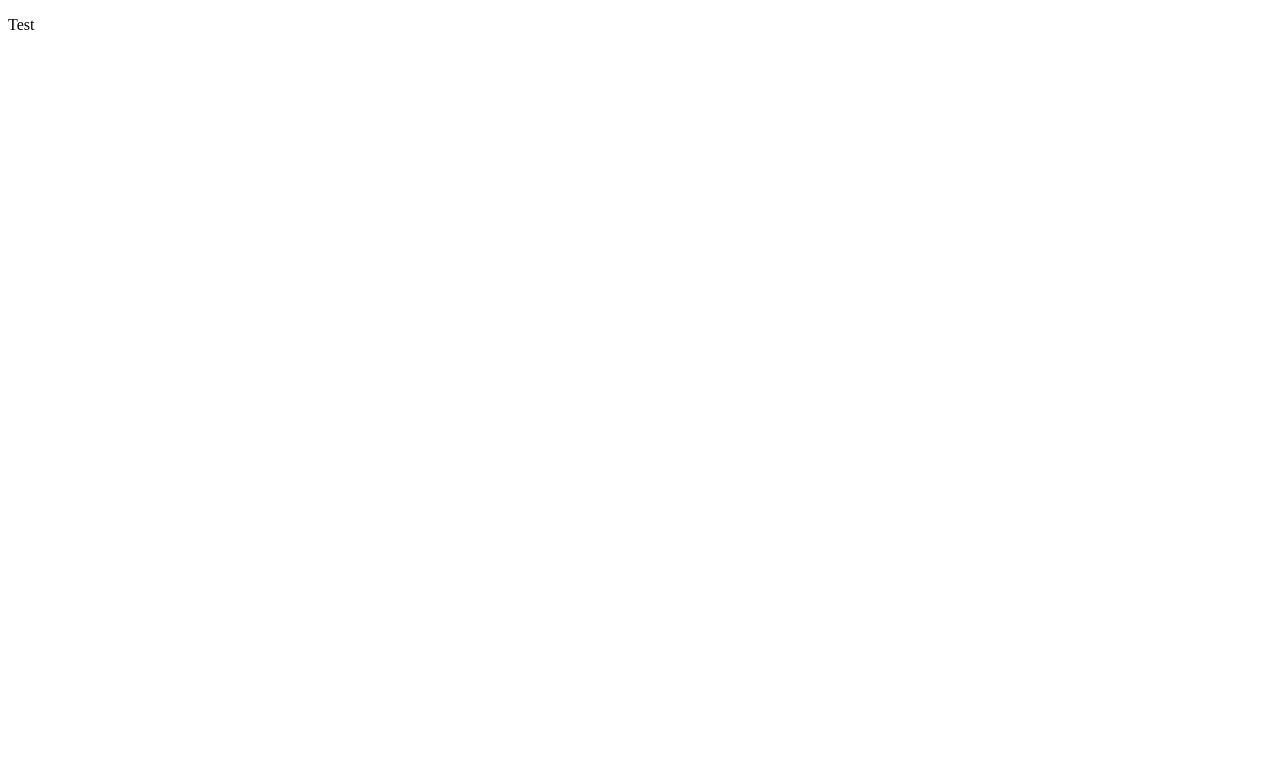
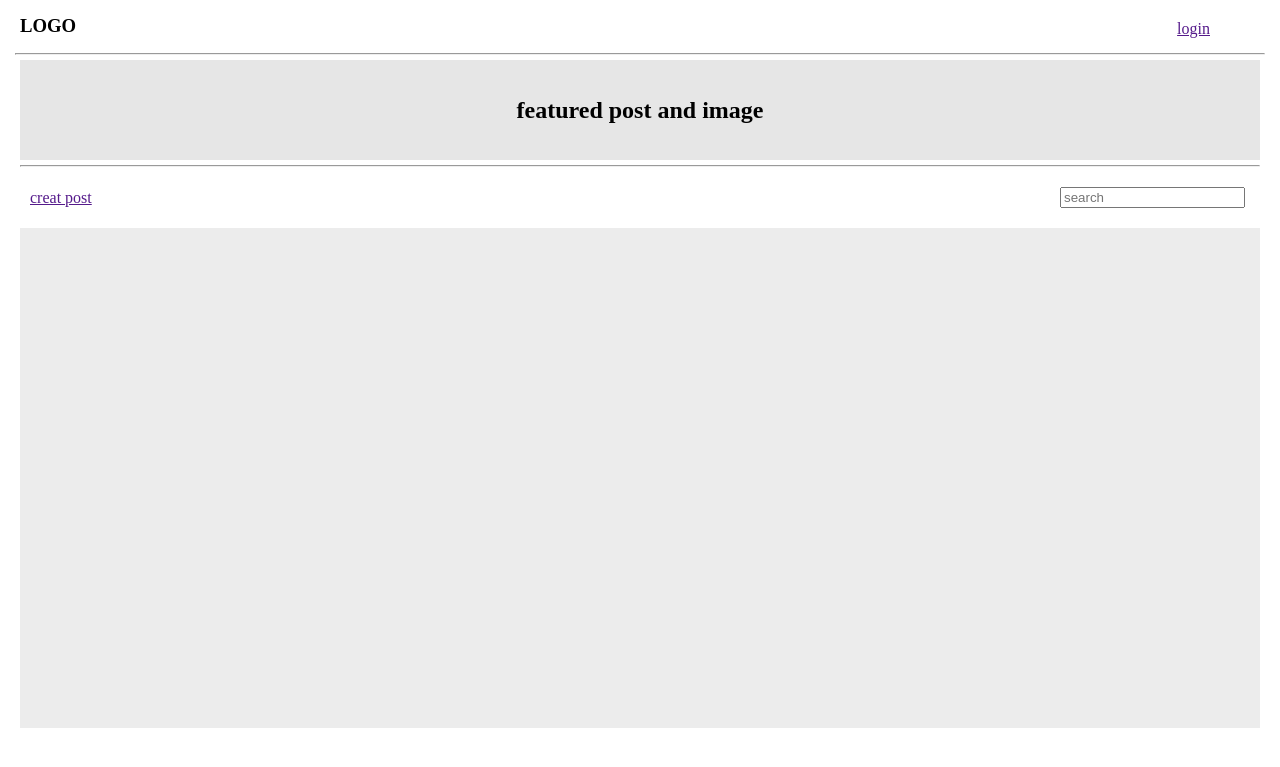
Before and after one commit to Swai15/Devfeel, a Django app: page / in a window 1280 px wide. Before the commit the part shown is almost empty. Shown: the top 767 px of the page. Run offline with Django 4.2, Linux system fonts and the light colour scheme.

Commit message:
home layout

```diff
--- a/base/templates/base/home.html
+++ b/base/templates/base/home.html
@@ -0,0 +1,25 @@
+{% extends 'main.html' %} {% block content %}
+<main>
+  <div class="home-featured">
+    <h2>featured post and image</h2>
+  </div>
+  <hr />
+
+  <!-- create and search posts -->
+  <div class="create-search">
+    <div>
+      <a href="">creat post</a>
+    </div>
+
+    <div class="search-posts">
+      <form action="">
+        <input type="text" placeholder="search" />
+      </form>
+    </div>
+  </div>
+
+  <!-- body posts -->
+  <div class="posts-container"></div>
+</main>
+
+{% endblock content %}
--- a/base/views.py
+++ b/base/views.py
@@ -5,4 +5,4 @@ from django.shortcuts import render
 
 def home(request):
 
-  return render(request, 'main.html', {})
+  return render(request, 'base/home.html', {})
--- a/static/css/main.css
+++ b/static/css/main.css
@@ -0,0 +1,33 @@
+* {
+  margin: 5px;
+}
+
+.nav-container {
+  display: grid;
+  grid-template-columns: 1fr 1fr;
+}
+
+.nav-container a {
+  justify-self: end;
+  margin-right: 50px;
+}
+
+.home-featured {
+  height: 100px;
+  display: flex;
+  align-items: center;
+  justify-content: center;
+  background-color: rgb(230, 230, 230);
+}
+
+.create-search {
+  display: flex;
+  align-items: center;
+  justify-content: space-between;
+
+}
+
+.posts-container {
+  height: 500px;
+  background-color: rgb(236, 236, 236);
+}
--- a/templates/main.html
+++ b/templates/main.html
@@ -6,9 +6,12 @@
     <meta charset="UTF-8" />
     <meta http-equiv="X-UA-Compatible" content="IE=edge" />
     <meta name="viewport" content="width=device-width, initial-scale=1.0" />
+    <link rel="stylesheet" href="{% static 'css/main.css' %}" />
     <title>Document</title>
   </head>
   <body>
-    <p>Test</p>
+    {% include 'navbar.html' %}
+    <hr />
+    {% block content %} {% endblock content %}
   </body>
 </html>
--- a/templates/navbar.html
+++ b/templates/navbar.html
@@ -1,6 +1,8 @@
 <!-- logo   user, home button -->
 
-<div>
+<div class="nav-container">
   <h3>LOGO</h3>
-  <p>avatar</p>
+  <a href="" class="login">
+    <p>login</p>
+  </a>
 </div>
```
